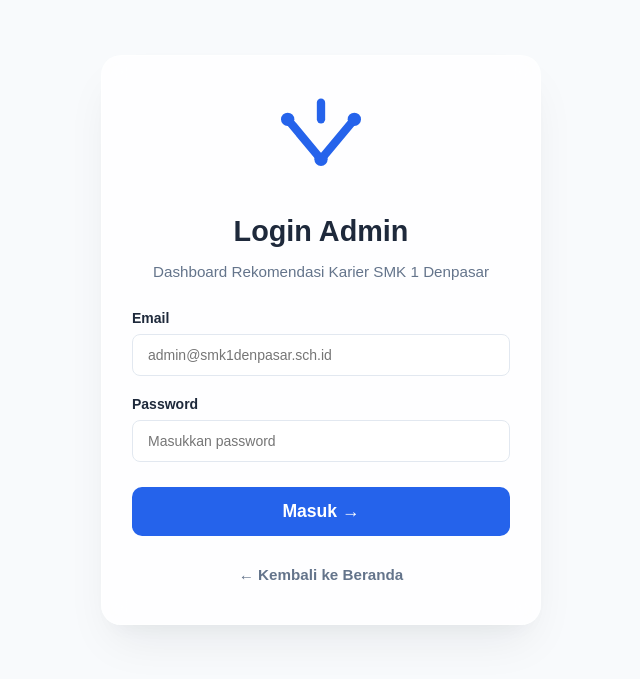
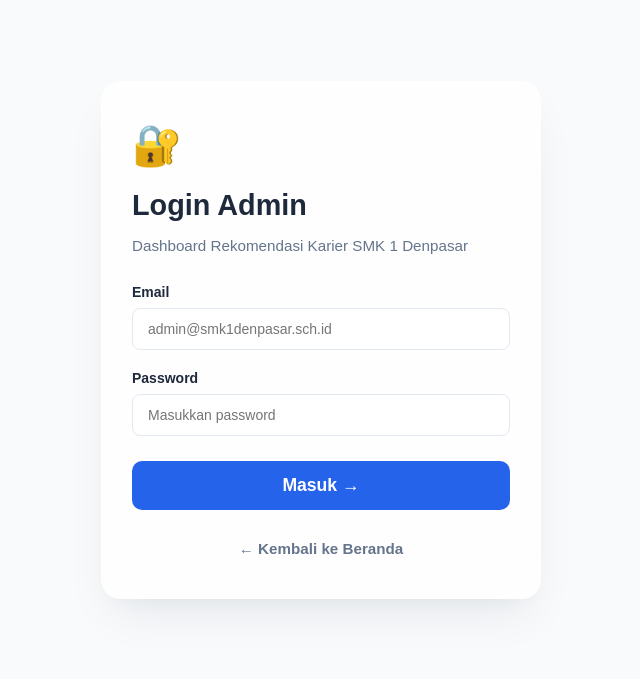
Before and after one commit to Automatum2/VeyKu, a Flask app: page /admin/login in a window 1280 px wide. Shown: the part 94-773 px from the top of the page, without its empty margins (319-959 px from the left). Run offline with Flask 3, Linux system fonts and the light colour scheme.

Commit message:
Revert "Desain di perbarui di bagian login, dan landing serta nis diberi batas digit"
This reverts commit 0cd8198c0ab2ad286bb0194129a18d66d8685d98.

```diff
--- a/static/css/survey.css
+++ b/static/css/survey.css
@@ -1262,68 +1262,3 @@
         font-size: 1.4rem !important;
     }
 }
-
-/* LOGIN PAGE STYLES (login.html) */
-.login-wrapper {
-    min-height: 80vh;
-    display: flex;
-    align-items: center;
-    justify-content: center;
-    padding: 20px;
-}
-
-.login-card {
-    width: 100%;
-    max-width: 440px;
-    padding: 40px 30px;
-    border-radius: 20px;
-    box-sizing: border-box;
-}
-
-.login-header {
-    text-align: center;
-    margin-bottom: 30px;
-}
-
-.login-logo {
-    width: 80px; /* Sesuaikan ukuran logo */
-    height: auto;
-    margin-bottom: 15px;
-}
-
-.login-title {
-    font-size: 1.8rem;
-    margin-bottom: 8px;
-    text-align: center;
-}
-
-.login-subtitle {
-    font-size: 0.95rem;
-    margin-bottom: 0;
-    text-align: center;
-}
-
-.form-label-bold {
-    display: block;
-    margin-bottom: 8px;
-    font-weight: 600;
-}
-
-.input-full {
-    width: 100%;
-    box-sizing: border-box;
-    padding: 12px 15px;
-}
-
-.btn-login {
-    width: 100%;
-    padding: 14px;
-    font-size: 1.1rem;
-    border-radius: 10px;
-    cursor: pointer;
-}
-
-.footer-link {
-    margin-top: 30px;
-    text-align: center;
-}
--- a/templates/auth/login.html
+++ b/templates/auth/login.html
@@ -2,35 +2,32 @@
 {% block title %}Login Admin{% endblock %}
 
 {% block content %}
-<div class="login-wrapper">
-    <div class="glass-card form-card fade-in-up login-card">
-        <div class="login-header">
-            <img src="{{ url_for('static', filename='foto/logo.svg') }}" alt="Logo Veyku" class="login-logo">
-
-            <h1 class="login-title">Login Admin</h1>
-            <p class="text-muted login-subtitle">Dashboard Rekomendasi Karier SMK 1 Denpasar</p>
+<div class="form-page" style="min-height: 80vh; display: flex; align-items: center; justify-content: center; padding: 20px;">
+    <div class="glass-card form-card fade-in-up" style="width: 100%; max-width: 440px; padding: 40px 30px; border-radius: 20px; box-sizing: border-box;">
+        <div class="text-center" style="margin-bottom: 30px;">
+            <div style="font-size: 2.5rem; margin-bottom: 15px;">🔐</div>
+            <h1 style="font-size: 1.8rem; margin-bottom: 8px;">Login Admin</h1>
+            <p class="text-muted" style="font-size: 0.95rem; margin-bottom: 0;">Dashboard Rekomendasi Karier SMK 1 Denpasar</p>
         </div>
 
         <form method="POST" action="{{ url_for('auth.login') }}">
             <div class="form-group" style="margin-bottom: 20px;">
-                <label class="form-label-bold" for="email">Email</label>
-                <input type="email" class="form-input input-full" id="email" name="email"
-                       placeholder="admin@smk1denpasar.sch.id" required>
+                <label class="form-label" for="email" style="display: block; margin-bottom: 8px; font-weight: 600;">Email</label>
+                <input type="email" class="form-input" id="email" name="email"
+                       placeholder="admin@smk1denpasar.sch.id" required style="width: 100%; box-sizing: border-box; padding: 12px 15px;">
             </div>
             <div class="form-group" style="margin-bottom: 25px;">
-                <label class="form-label-bold" for="password">Password</label>
-                <input type="password" class="form-input input-full" id="password" name="password"
-                       placeholder="Masukkan password" required>
+                <label class="form-label" for="password" style="display: block; margin-bottom: 8px; font-weight: 600;">Password</label>
+                <input type="password" class="form-input" id="password" name="password"
+                       placeholder="Masukkan password" required style="width: 100%; box-sizing: border-box; padding: 12px 15px;">
             </div>
-            <button type="submit" class="btn btn-primary btn-lg btn-login">
+            <button type="submit" class="btn btn-primary btn-lg" style="width: 100%; padding: 14px; font-size: 1.1rem; border-radius: 10px;">
                 Masuk →
             </button>
         </form>
 
-        <div class="footer-link">
-            <a href="{{ url_for('survey.landing') }}" class="text-muted" style="text-decoration: none; font-weight: 600; font-size: 0.95rem;">
-                ← Kembali ke Beranda
-            </a>
+        <div style="margin-top: 30px; text-align: center;">
+            <a href="{{ url_for('survey.landing') }}" style="color: var(--text-muted); text-decoration: none; font-weight: 600; font-size: 0.95rem;">← Kembali ke Beranda</a>
         </div>
     </div>
 </div>
```
Also changed, not shown: templates/survey/data_diri.html (+4 -13 lines), templates/survey/landing.html (+2 -20 lines), config.py (line endings or trailing spaces), static/foto/cewe pajangan.png (deleted).
